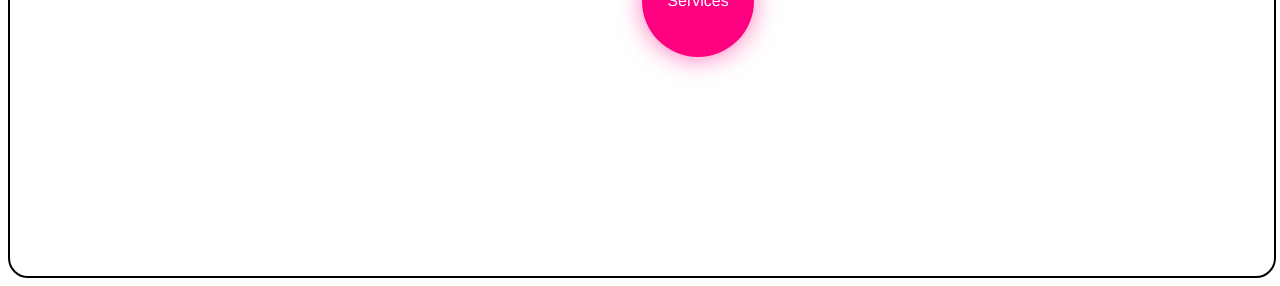
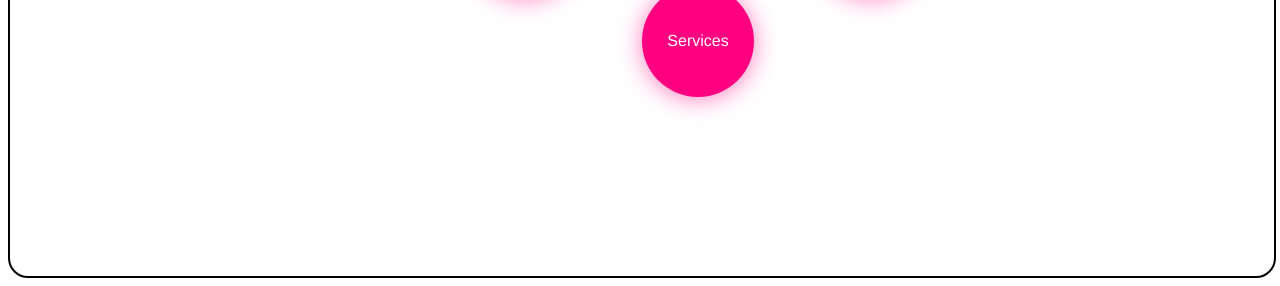
Before and after one commit to nr-code/PEC, a plain HTML site: page index.html in a window 1280 px wide. Shown: the part 518-804 px from the top of the page. Drawn offline with Linux system fonts and the light colour scheme.

Commit message:
Update style.css

```diff
--- a/style.css
+++ b/style.css
@@ -10,8 +10,8 @@
     display: inline-block;
     font-size: 1em;
     padding: 0.4em 0.4em;
-    /*margin-top: 100px;
-    margin-bottom: 100px;*/
+    margin-top: 10%;
+    margin-bottom: 10%;
     -webkit-appearance: none;
     appearance: none;
     background-color: #ff0081;
```
